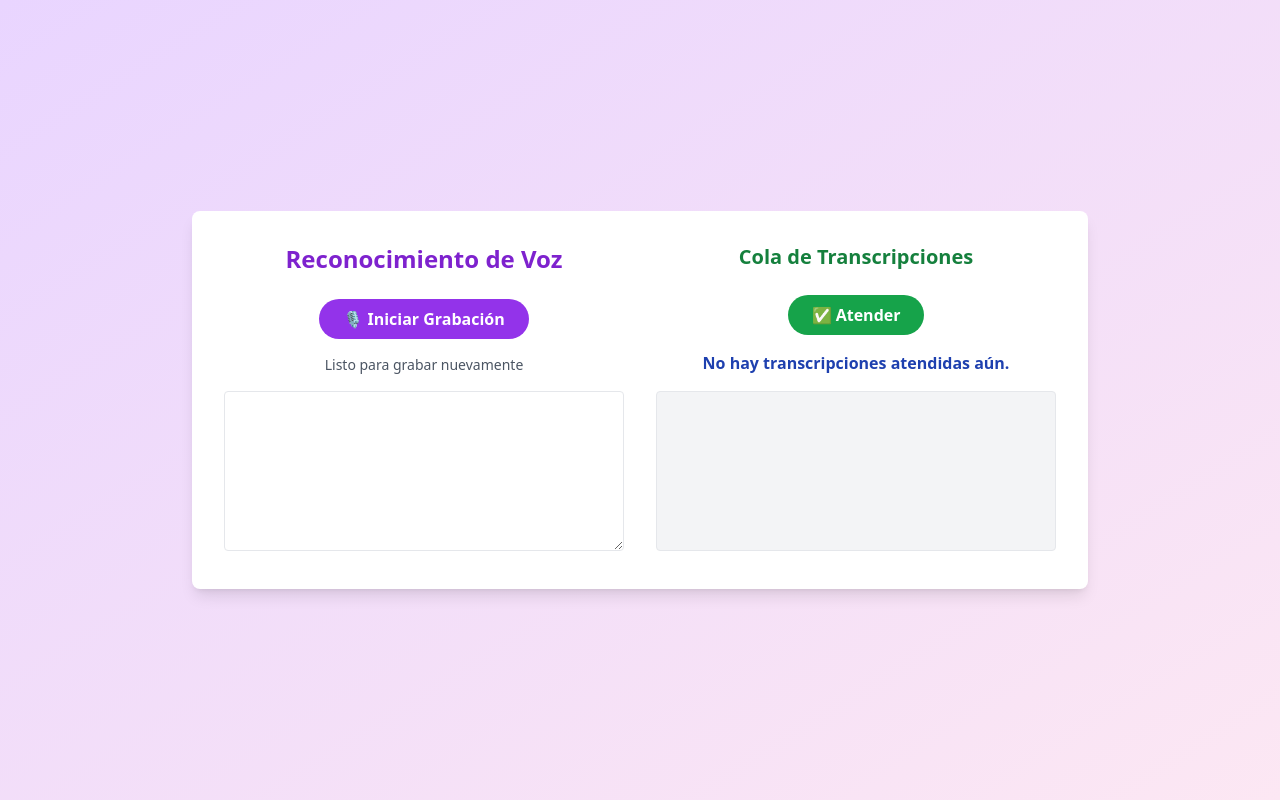
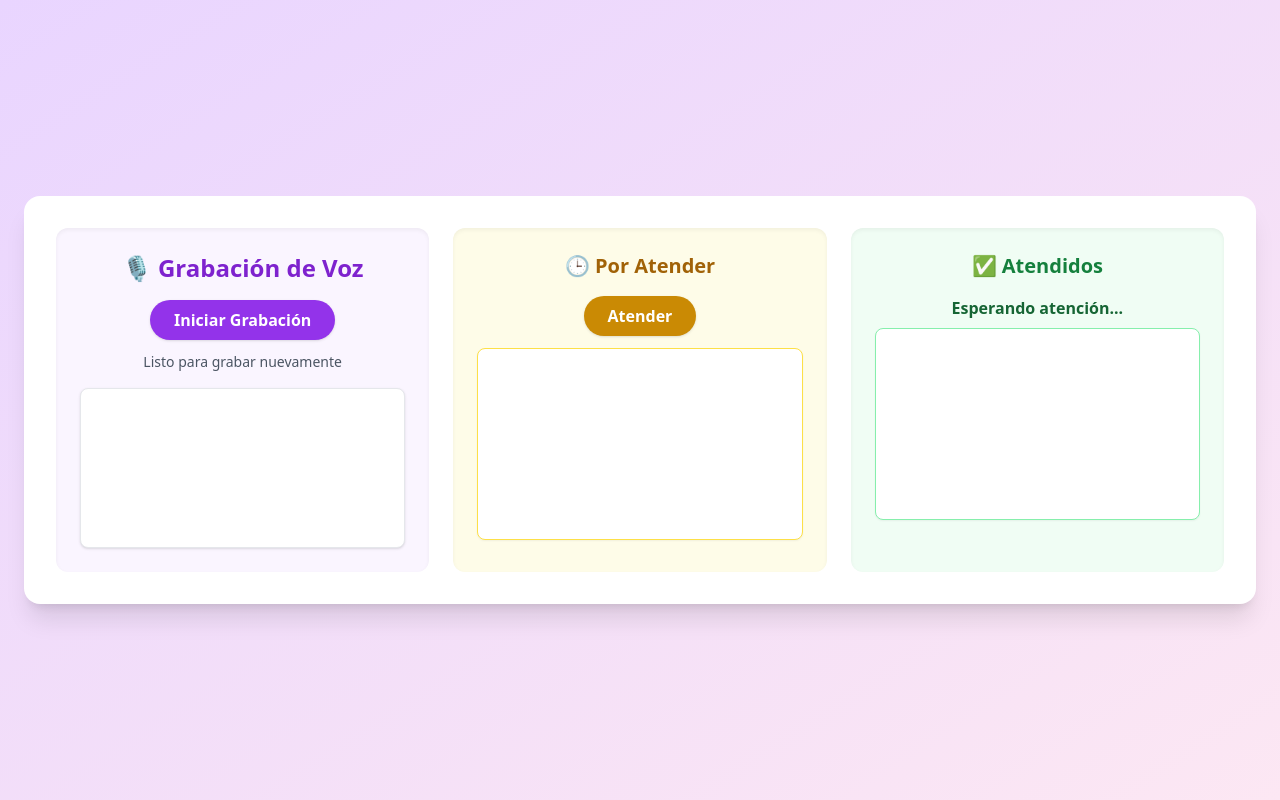
Before and after one commit to DavidEspinoza677/python-audio-transcript, a Flask app: page / in a window 1280 px wide. Run offline with Flask 3, Linux system fonts and the light colour scheme; some libraries are stand-ins or nearby versions.

Commit message:
Mejoras en interfaz

```diff
--- a/static/script.js
+++ b/static/script.js
@@ -4,11 +4,13 @@ const status = document.getElementById("status");
 const attendBtn = document.getElementById("attendBtn");
 const attendingDisplay = document.getElementById("attending");
 const queueList = document.getElementById("queueList");
+const attendedList = document.getElementById("attendedList");
 
 let recognition;
 let isRecognizing = false;
 let finalTranscript = '';
-let transcriptStack = [];
+let queue = [];     // Transcripciones por atender (cola)
+let attended = [];  // Transcripciones ya atendidas
 
 if (!("webkitSpeechRecognition" in window || "SpeechRecognition" in window)) {
   alert("Tu navegador no soporta reconocimiento de voz. Usa Google Chrome en computadora.");
@@ -31,7 +33,7 @@ if (!("webkitSpeechRecognition" in window || "SpeechRecognition" in window)) {
 
   recognition.onend = () => {
     if (finalTranscript.trim() !== '') {
-      transcriptStack.unshift(finalTranscript.trim());
+      queue.push(finalTranscript.trim()); // Añadir a cola
       updateQueueDisplay();
     }
     finalTranscript = '';
@@ -42,7 +44,6 @@ if (!("webkitSpeechRecognition" in window || "SpeechRecognition" in window)) {
 
   recognition.onresult = (event) => {
     let interimTranscript = '';
-
     for (let i = event.resultIndex; i < event.results.length; i++) {
       const transcript = event.results[i][0].transcript;
       if (event.results[i].isFinal) {
@@ -51,7 +52,6 @@ if (!("webkitSpeechRecognition" in window || "SpeechRecognition" in window)) {
         interimTranscript += transcript;
       }
     }
-
     output.value = finalTranscript + interimTranscript;
   };
 
@@ -66,12 +66,13 @@ if (!("webkitSpeechRecognition" in window || "SpeechRecognition" in window)) {
   });
 
   attendBtn.addEventListener("click", () => {
-    if (transcriptStack.length === 0) {
+    if (queue.length === 0) {
       attendingDisplay.textContent = "No hay transcripciones para atender.";
       return;
     }
 
-    const current = transcriptStack.shift();
+    const current = queue.shift(); // Quitar de la cola
+    attended.push(current);        // Pasar a atendidos
     attendingDisplay.textContent = "Ahora atendiendo a: " + current;
 
     const utterance = new SpeechSynthesisUtterance("Ahora atendiendo a: " + current);
@@ -79,10 +80,17 @@ if (!("webkitSpeechRecognition" in window || "SpeechRecognition" in window)) {
     window.speechSynthesis.speak(utterance);
 
     updateQueueDisplay();
+    updateAttendedDisplay();
   });
 
   function updateQueueDisplay() {
-    queueList.innerHTML = transcriptStack
+    queueList.innerHTML = queue
+      .map((t, i) => `<li class="mb-2"><strong>${i + 1}.</strong> ${t}</li>`)
+      .join('');
+  }
+
+  function updateAttendedDisplay() {
+    attendedList.innerHTML = attended
       .map((t, i) => `<li class="mb-2"><strong>${i + 1}.</strong> ${t}</li>`)
       .join('');
   }
--- a/templates/index.html
+++ b/templates/index.html
@@ -6,27 +6,33 @@
   <meta name="viewport" content="width=device-width, initial-scale=1.0">
   <script src="https://cdn.tailwindcss.com"></script>
 </head>
-<body class="flex items-center justify-center min-h-screen bg-gradient-to-br from-purple-200 to-pink-100">
-  <div class="bg-white p-8 rounded-lg shadow-lg w-full max-w-4xl grid grid-cols-1 md:grid-cols-2 gap-8">
+<body class="min-h-screen bg-gradient-to-br from-purple-200 to-pink-100 flex items-center justify-center p-6">
+  <div class="bg-white rounded-2xl shadow-xl w-full max-w-7xl p-8 grid grid-cols-1 md:grid-cols-3 gap-6">
 
     <!-- Grabación -->
-    <div class="text-center">
-      <h1 class="text-2xl font-bold text-purple-700 mb-6">Reconocimiento de Voz</h1>
-      <button id="startBtn" class="bg-purple-600 hover:bg-purple-700 text-white font-bold py-2 px-6 rounded-full mb-4">
-        🎙️ Iniciar Grabación
+    <div class="bg-purple-50 rounded-xl p-6 shadow-inner flex flex-col items-center">
+      <h1 class="text-2xl font-bold text-purple-700 mb-4">🎙️ Grabación de Voz</h1>
+      <button id="startBtn" class="bg-purple-600 hover:bg-purple-700 transition text-white font-semibold py-2 px-6 rounded-full mb-3 shadow">
+        Iniciar Grabación
       </button>
       <p id="status" class="text-sm text-gray-600 mb-4">Listo para grabar nuevamente</p>
-      <textarea id="output" class="w-full h-40 p-3 border rounded text-gray-800" readonly></textarea>
+      <textarea id="output" class="w-full h-40 p-3 border rounded-lg text-gray-800 resize-none shadow" readonly></textarea>
     </div>
 
-    <!-- Atención -->
-    <div class="text-center">
-      <h2 class="text-xl font-bold text-green-700 mb-6">Cola de Transcripciones</h2>
-      <button id="attendBtn" class="bg-green-600 hover:bg-green-700 text-white font-bold py-2 px-6 rounded-full mb-4">
-        ✅ Atender
+    <!-- Por Atender -->
+    <div class="bg-yellow-50 rounded-xl p-6 shadow-inner flex flex-col items-center">
+      <h2 class="text-xl font-bold text-yellow-700 mb-4">🕒 Por Atender</h2>
+      <button id="attendBtn" class="bg-yellow-600 hover:bg-yellow-700 transition text-white font-semibold py-2 px-6 rounded-full mb-3 shadow">
+        Atender
       </button>
-      <p id="attending" class="text-md text-blue-800 mb-4 font-semibold">No hay transcripciones atendidas aún.</p>
-      <ul id="queueList" class="text-left text-gray-700 bg-gray-100 p-4 rounded h-40 overflow-y-auto border"></ul>
+      <ul id="queueList" class="w-full text-left text-gray-700 bg-white p-4 rounded-lg h-48 overflow-y-auto border border-yellow-300 shadow-sm"></ul>
+    </div>
+
+    <!-- Atendidos -->
+    <div class="bg-green-50 rounded-xl p-6 shadow-inner flex flex-col items-center">
+      <h2 class="text-xl font-bold text-green-700 mb-4">✅ Atendidos</h2>
+      <p id="attending" class="text-md text-green-800 mb-2 font-semibold">Esperando atención...</p>
+      <ul id="attendedList" class="w-full text-left text-gray-700 bg-white p-4 rounded-lg h-48 overflow-y-auto border border-green-300 shadow-sm"></ul>
     </div>
   </div>
 
```
